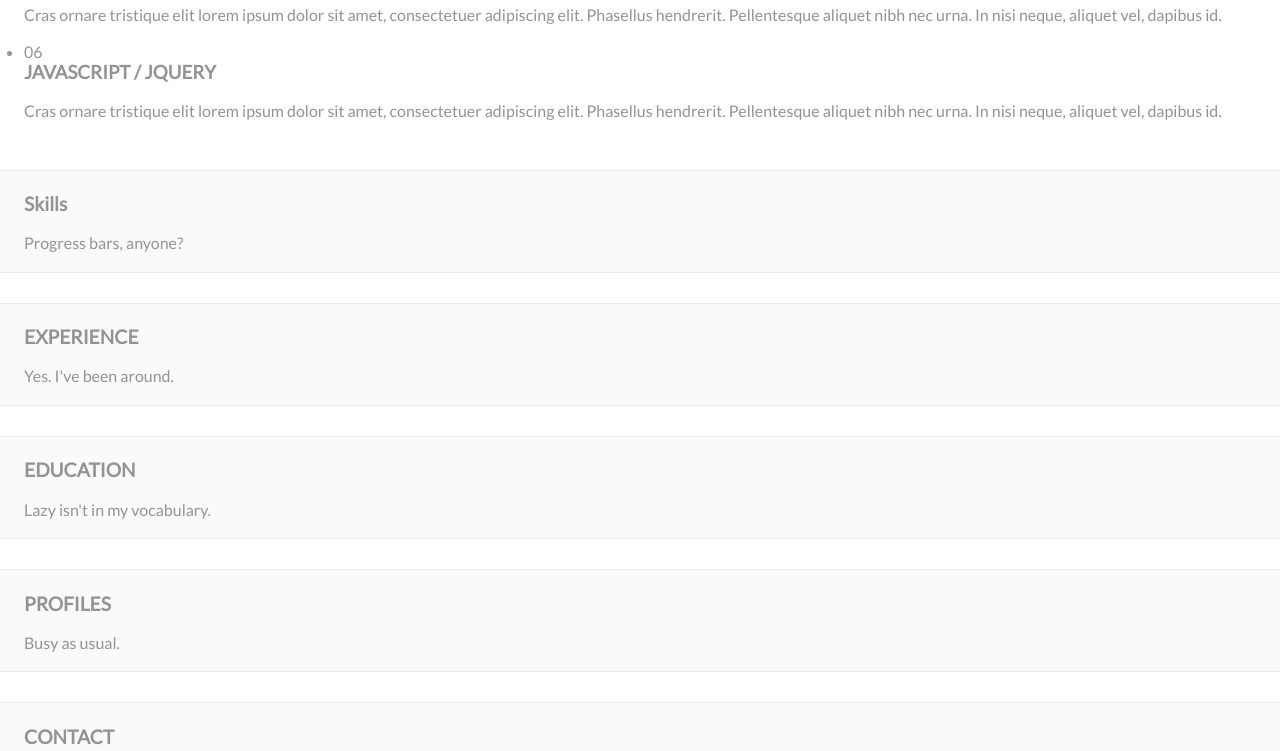
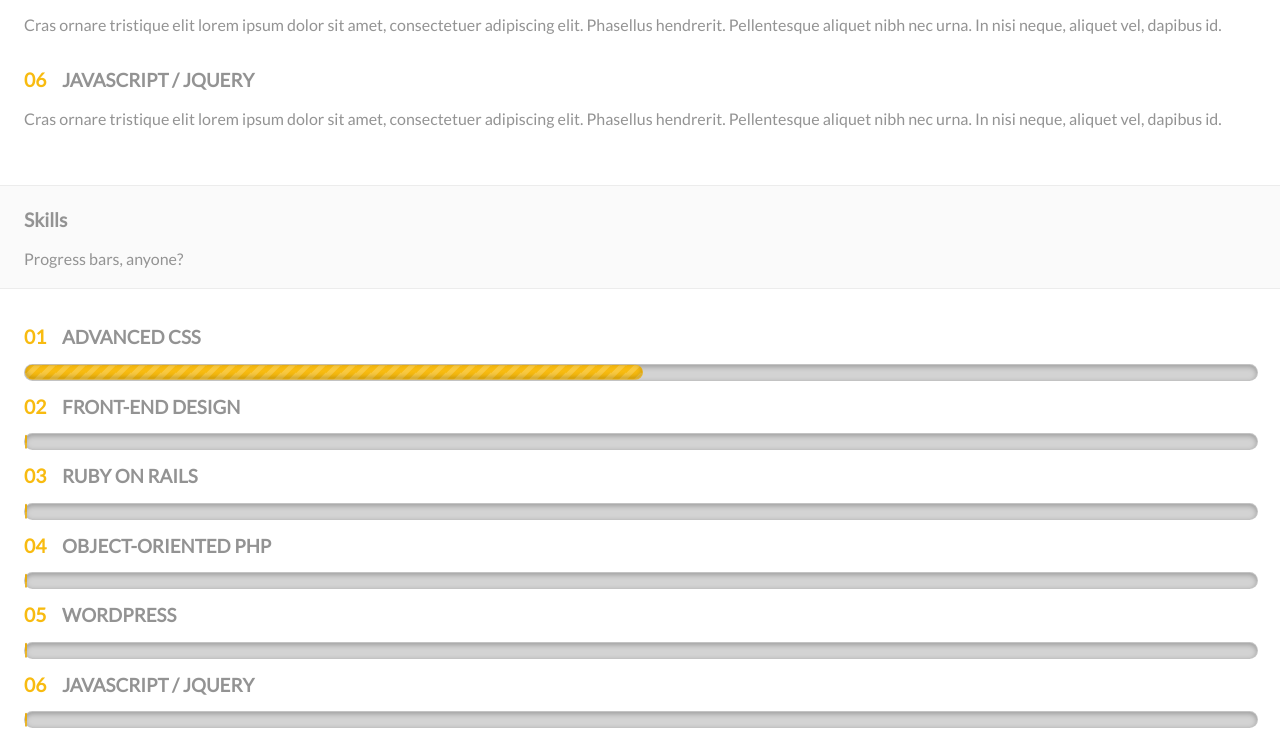
Before and after one commit to CarolinneVandersteen/CV-CarolinneVandersteen, a plain HTML site: page index.html in a window 1280 px wide. Shown: the part 1680-2431 px from the top of the page. Drawn offline with nearby package versions, Linux system fonts and the light colour scheme.

Commit message:
Progress bar added

```diff
--- a/index.html
+++ b/index.html
@@ -68,7 +68,7 @@
         <h2>EXPERTISE</h2>
         <p>Batman would be jealous.</p>
     </header>
-    <ul class="spaced">
+    <ul class="spaced listing">
         <li>
             <div class="counter"><span>01</span></div>
             <h3>ADVANCED CSS</h3>
@@ -108,9 +108,50 @@
         <p>Progress bars, anyone?</p>
     </header>
 
-    <div class="skill-item">
-
-    </div>
+    <ul class="spaced listing">
+        <li>
+            <div class="counter"><span>01</span></div>
+            <h3>ADVANCED CSS</h3>
+            <div class="progress-bar">
+                <div class="progress" style="width: 50%;"></div>
+            </div>
+        </li>
+        <li>
+            <div class="counter"><span>02</span></div>
+            <h3>FRONT-END DESIGN</h3>
+            <div class="progress-bar">
+                <div class="progress"></div>
+            </div>
+        </li>
+        <li>
+            <div class="counter"><span>03</span></div>
+            <h3>RUBY ON RAILS</h3>
+            <div class="progress-bar">
+                <div class="progress"></div>
+            </div>
+        </li>
+        <li>
+            <div class="counter"><span>04</span></div>
+            <h3>OBJECT-ORIENTED PHP</h3>
+            <div class="progress-bar">
+                <div class="progress"></div>
+            </div>
+        </li>
+        <li>
+            <div class="counter"><span>05</span></div>
+            <h3>WORDPRESS</h3>
+            <div class="progress-bar">
+                <div class="progress"></div>
+            </div>
+        </li>
+        <li>
+            <div class="counter"><span>06</span></div>
+            <h3>JAVASCRIPT / JQUERY</h3>
+            <div class="progress-bar">
+                <div class="progress"></div>
+            </div>
+        </li>
+    </ul>
 </article>
 
 <article class="section experience">
--- a/scss/main.scss
+++ b/scss/main.scss
@@ -136,6 +136,66 @@ article{
   }
 }
 
+.listing{
+  list-style: none;
+  padding-top: 30px;
+
+  .counter, h3 {
+    display: inline-block;
+  }
+
+  .counter{
+    width: 35px;
+    font-size: 1.2rem;
+    font-weight: 800;
+    color: #F8BB10;
+  }
+
+  li{
+    padding-top: 7.5px;
+    padding-bottom: 7.5px;
+  }
+
+  .progress-bar{
+    position: relative;
+    margin-top: 15px;
+    height: 15px;
+    width: 100%;
+    background-color: lightgray;
+    border: solid 1px rgba(51, 51, 51, 0.1);
+    border-radius: 15px;
+    box-shadow: 0 2px 5px rgba(0, 0, 0, 0.25) inset;
+
+    .progress{
+      position: absolute;
+      top: 50%;
+      left: 0%;
+      height: 12.5px;
+      transform: translate(0,-50%);
+      background-color: #F8BB10;
+      border-radius: 15px;
+      border: solid 1px rgba(204, 151, 16, 0.4);
+      background-image: linear-gradient(
+                      -45deg,
+                      rgba(255, 255, 255, .2) 25%,
+                      transparent 25%,
+                      transparent 50%,
+                      rgba(255, 255, 255, .2) 50%,
+                      rgba(255, 255, 255, .2) 75%,
+                      transparent 75%,
+                      transparent
+      );
+      background-size: 15px 14px;
+
+      animation: change 1s linear infinite;
+      overflow: hidden;
+      box-shadow:inset 0px -2px 5px rgba(0, 0, 0, 0.2);
+
+    }
+  }
+}
+
+
 .contact-info{
   font-size: 14px;
   ul{
@@ -175,3 +235,8 @@ footer.contact{
     text-align: left;
   }
 }
+
+@keyframes change {
+  from {background-position:0 0,left}
+  to {background-position: 15px 0,left}
+}
```
Also changed, not shown: css/main.css, 1 other file.
